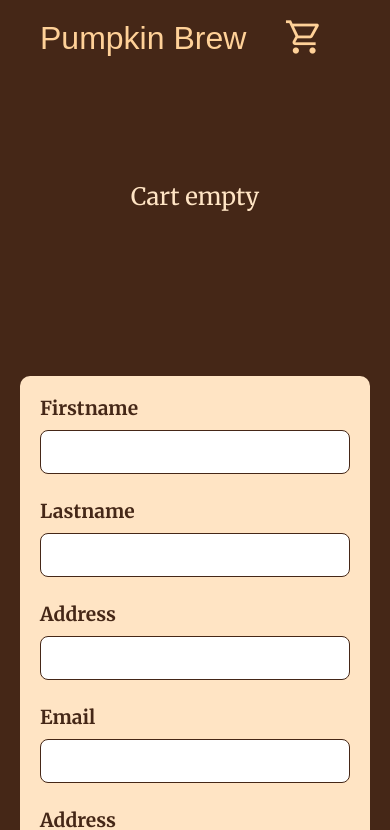
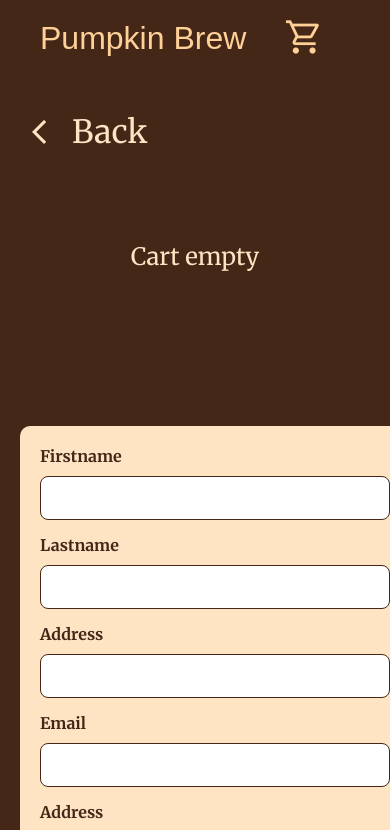
Before and after one commit to ellinorjohansson/pumpkin-webshop, a React (Vite) app: page /cart in a window 390 px wide. Shown: the top 830 px of the page. Built offline with nearby package versions, Linux system fonts and the light colour scheme; a web font is replaced by a local one.

Commit message:
💄(style): added back button style and fixed style on other cart components

```diff
--- a/src/pages/cart/Cart.tsx
+++ b/src/pages/cart/Cart.tsx
@@ -2,13 +2,20 @@ import { useContext } from "react";
 import { CartContext } from "../../contexts/CartContext";
 import { CartActionTypes } from "../../reducers/CartReducer";
 import './cart.scss';
+import { useNavigate } from "react-router";
 
 export const Cart = () => {
   const { cart, dispatch } = useContext(CartContext);
+  const navigate = useNavigate();
 
   return (
     <>
       <section className="cart-wrapper">
+        <div className="back-btn-wrapper">
+          <button className="back-btn" onClick={() => navigate('/')}><span className="material-symbols-outlined back-icon">
+            chevron_backward
+          </span>Back</button>
+        </div>
         {cart.length === 0 ? (
           <p className="empty-cart">Cart empty</p>
         ) : (
--- a/src/pages/cart/cart.scss
+++ b/src/pages/cart/cart.scss
@@ -4,6 +4,30 @@
   display: flex;
   flex-direction: column;
   align-items: center;
+
+  .back-btn-wrapper {
+    display: flex;
+    justify-content: flex-start;
+    width: 100%;
+    margin-bottom: 20px;
+
+    .back-btn {
+      background: none;
+      border: none;
+      font-size: 2rem;
+      font-family: "Merriweather", serif;
+      color: rgb(255, 228, 196);
+      cursor: pointer;
+      display: flex;
+      align-items: center;
+      justify-content: center;
+      gap: 8px;
+
+      .back-icon {
+        font-size: 3rem;
+      }
+    }
+  }
 
   .empty-cart {
     color: rgb(255, 228, 196);
@@ -31,6 +55,7 @@
       font-family: "Merriweather", serif;
       font-size: 1.3rem;
       color: #452717;
+      gap: 15px;
 
       .product-name {
         flex: 1;
@@ -59,7 +84,7 @@
 
         &.remove {
           background-color: #a83232;
-          margin-left: 80px;
+          margin-left: 20px;
           &:hover {
             background-color: #8b2424;
           }
@@ -74,6 +99,7 @@
   padding: 60px 20px;
   display: flex;
   justify-content: center;
+  width: 100%;
 
   form {
     background-color: rgb(255, 228, 196);
@@ -139,22 +165,52 @@
   }
 }
 
-// Tablet
+/* Tablet */
 @media (max-width: 1080px) {
   .cart-wrapper ul li {
     font-size: 1.1rem;
     flex-direction: column;
-    gap: 15px;
+    align-items: flex-start;
+    gap: 10px;
+
+    .product-name {
+      text-align: left;
+      flex: unset;
+      width: 100%;
+    }
+
+    button.remove {
+      margin-left: 0;
+      align-self: flex-end;
+    }
   }
 }
 
-// Mobile
+/* Mobile */
 @media (max-width: 768px) {
   .cart-wrapper {
-    padding: 40px 10px;
+    padding: 30px 10px;
+  }
+
+  .back-btn-wrapper .back-btn {
+    font-size: 1.5rem;
+
+    .back-icon {
+      font-size: 2.2rem;
+    }
   }
 
   .form-wrapper form {
     padding: 20px;
+    gap: 15px;
+
+    label h2 {
+      font-size: 1rem;
+    }
+
+    input[type="submit"] {
+      font-size: 1rem;
+      padding: 12px;
+    }
   }
 }
```
